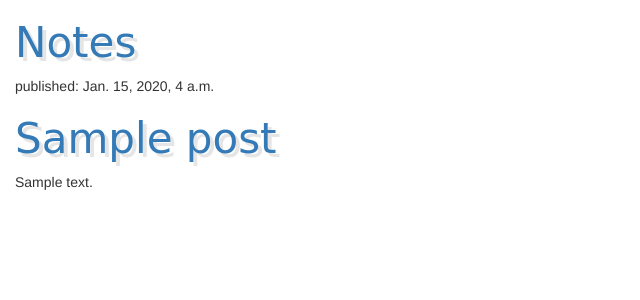
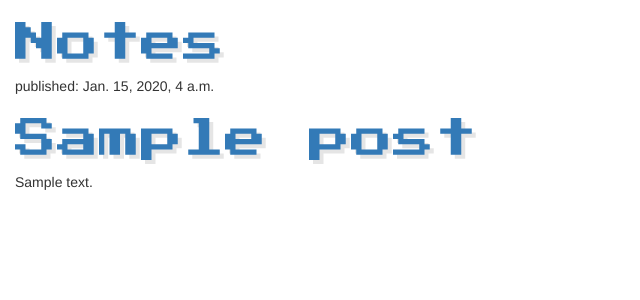
Before and after one commit to baycat/blog, a Django app: template blog/templates/blog/post_list.html in a window 1280 px wide. Shown: the top 300 px of the page, without its empty margins (0-640 px from the left). Run offline with Django 3.2, Linux system fonts and the light colour scheme; the template is opened without the code that fills it: values that come from a table or form of the project are taken from there, others are empty; tables that the repository leaves empty hold one stand-in row (values such as "Sample post"); some libraries are stand-ins or nearby versions.

Commit message:
aslkdjflkjfaslkj

```diff
--- a/blog/templates/blog/post_list.html
+++ b/blog/templates/blog/post_list.html
@@ -1,6 +1,7 @@
 {% load staticfiles %}
 <html>
     <head>
+      <link href="https://fonts.googleapis.com/css?family=Press+Start+2P" rel="stylesheet">
       <link rel="stylesheet" href="//maxcdn.bootstrapcdn.com/bootstrap/3.2.0/css/bootstrap.min.css">
       <link rel="stylesheet" href="//maxcdn.bootstrapcdn.com/bootstrap/3.2.0/css/bootstrap-theme.min.css">
       <link rel="stylesheet" href="{% static 'css/blog.css' %}">
```
